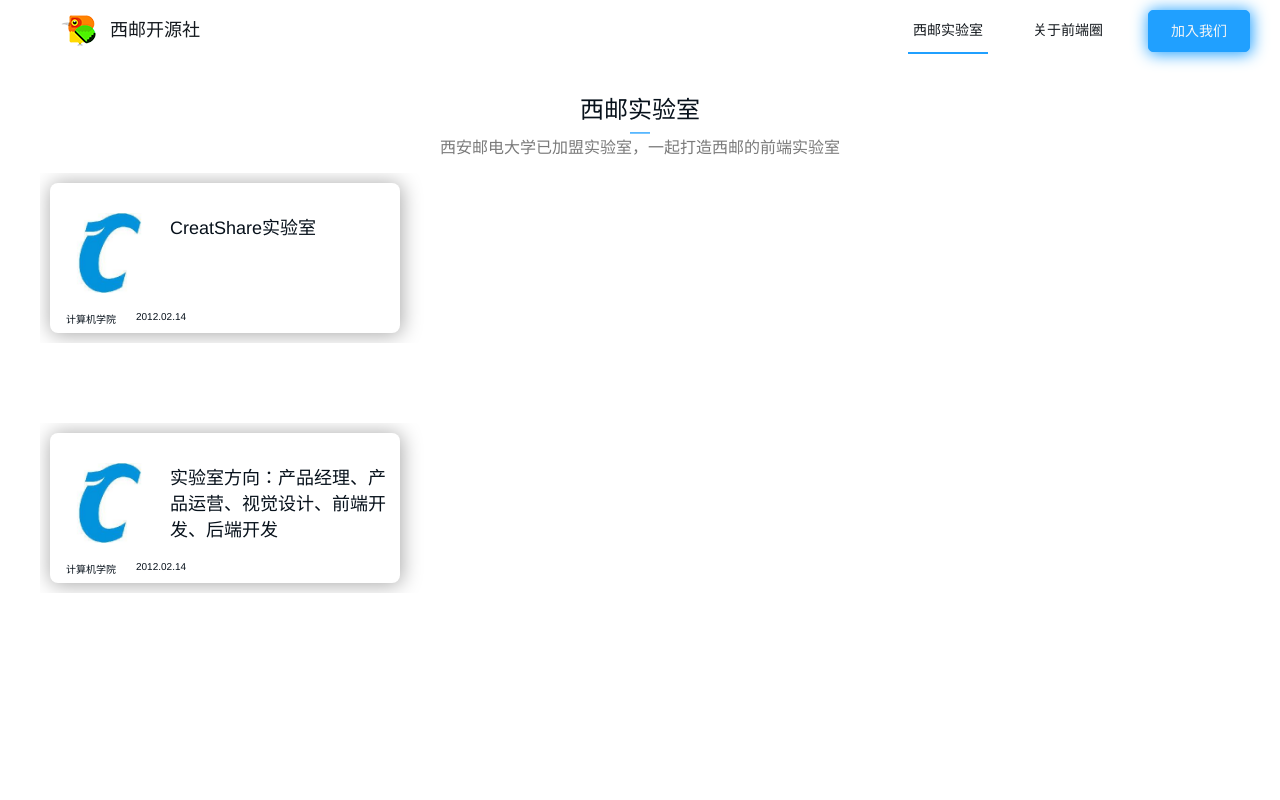
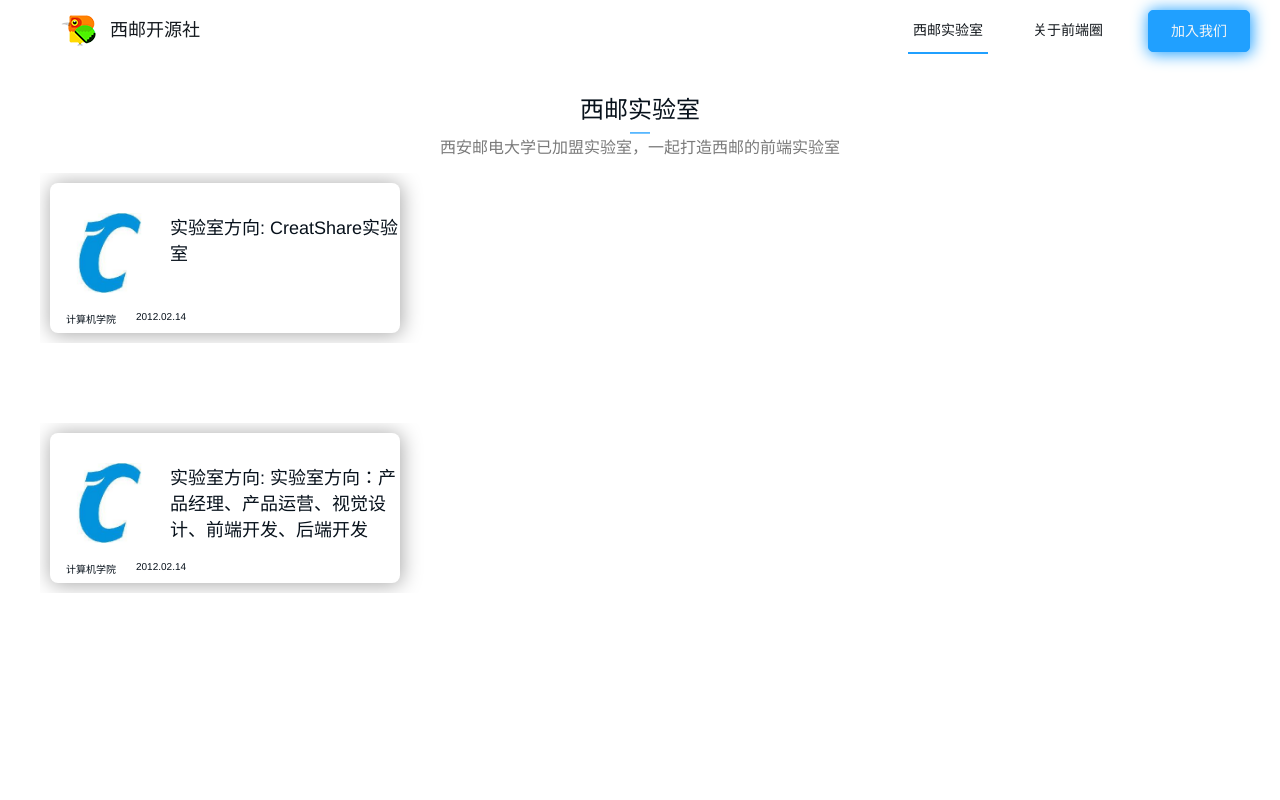
Before and after one commit to ningoink/xiyoucircle, a Vue app: page /lab in a window 1280 px wide. Shown: the top 800 px of the page. Built offline with nearby package versions, Linux system fonts and the light colour scheme.

Commit message:
重构实验室内容模块

```diff
--- a/src/views/lab/lab-content.vue
+++ b/src/views/lab/lab-content.vue
@@ -13,7 +13,7 @@
                             <img src="../../assets/lab/creatshare-logo.jpg" alt="" class="content__logo">
                             <div class="content__main-content_i_top_content">
                                      <p>
-                                        {{ item.title }}
+                                        实验室方向: {{ item.title }}
                                      </p>
                             </div>
                         </div>
```
